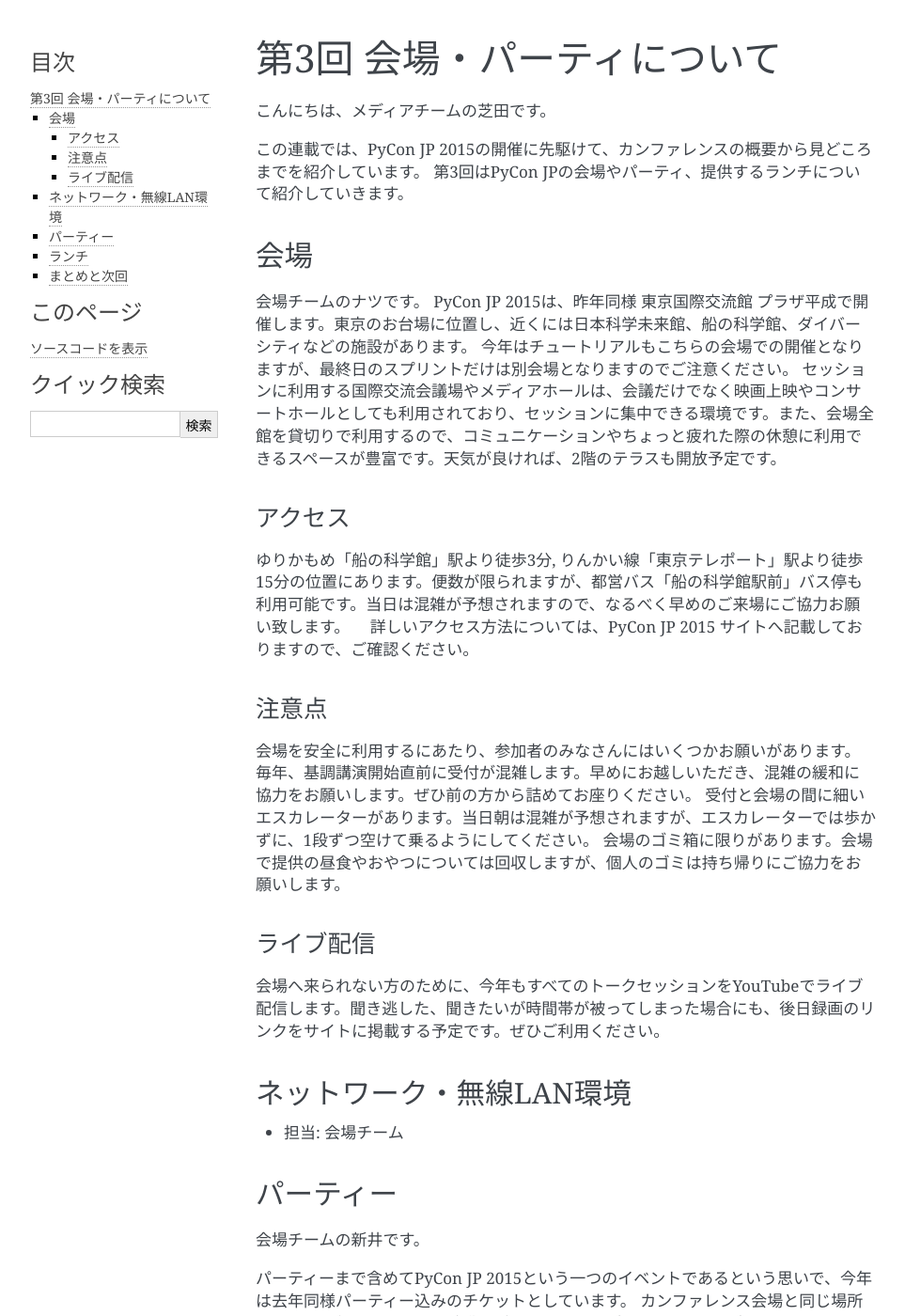
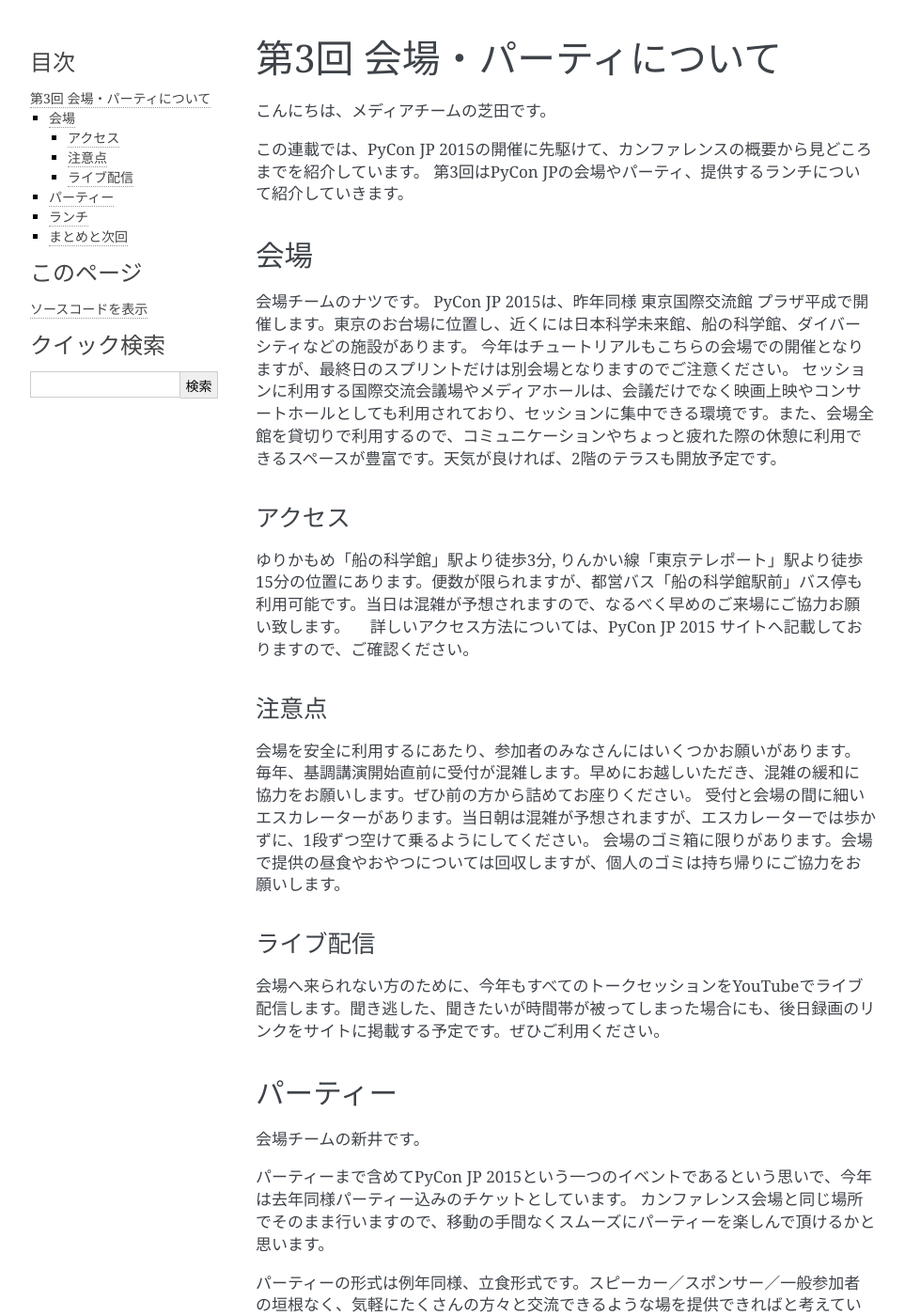
Before and after one commit to pyconjp/reports2015, a Sphinx documentation site: the page built from source/03_venue_party.rst, in a window 1280 px wide and 1400 px high. Shown: the whole window at 94% size, without its empty margins (148-1111 px from the left). Built offline with Sphinx 7.4.7, drawn with Linux system fonts in a browser that asks for light colours.

Commit message:
[03] ネットワーク分を削除

```diff
--- a/source/03_venue_party.rst
+++ b/source/03_venue_party.rst
@@ -31,11 +31,6 @@
 ライブ配信
 ---------
 会場へ来られない方のために、今年もすべてのトークセッションをYouTubeでライブ配信します。聞き逃した、聞きたいが時間帯が被ってしまった場合にも、後日録画のリンクをサイトに掲載する予定です。ぜひご利用ください。
-
-
-ネットワーク・無線LAN環境
-=========================
-- 担当: 会場チーム
 
 
 パーティー
```
